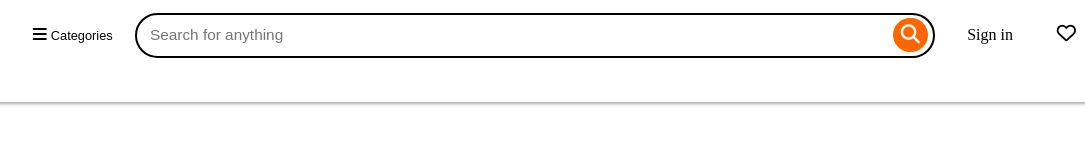
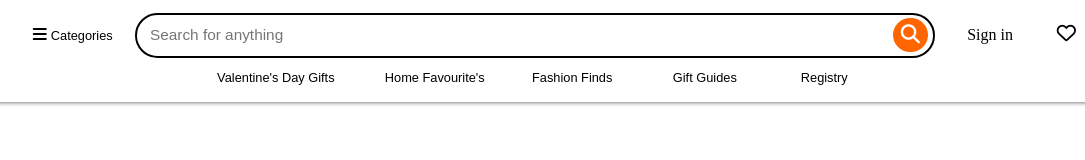
Before and after one commit to farrukhkh00/etsy_web_model, a plain HTML site: page index.html in a window 1280 px wide. Shown: the full height of the page, 108-1193 px from the left. Drawn offline with Linux system fonts and the light colour scheme.

Commit message:
added under search bars
completed overall nav

```diff
--- a/index.html
+++ b/index.html
@@ -16,6 +16,11 @@
             <span class="signin"><a href="">Sign in</a></span>
           <span class="fav">  <i  class="fa-regular fa-heart"></i></span>
          <img class="bag" src="bag.png" alt="bag">
+         <span class="vg"><a href="">Valentine's Day Gifts</a></span>
+         <span class="hf"><a href="">Home Favourite's</a></span>
+         <span class="ff"><a href="">Fashion Finds</a></span>
+         <span class="gg"><a href="">Gift Guides</a></span>
+         <span class="registry"><a href="">Registry</a></span>
     </nav>
 </body>
 </html>
--- a/style.css
+++ b/style.css
@@ -82,7 +82,7 @@ nav > img{
 }
 .signin:hover{
     border-radius: 3vw;
-    background-color: lightgray;
+    background-color: rgba(181, 179, 179, 0.3);
     padding: 1vw;
     height: 1.1vw;
     padding-top: 0.5vw;
@@ -118,3 +118,120 @@ nav > img{
     margin-top: 0.8vw;
     background-color: rgba(139, 187, 255, 0.5);
 }
+.vg{
+    position: absolute;
+    margin-top: 5vw;
+    margin-left:24.4vw;
+    padding: 1vw;
+    height: 1.1vw;
+    padding-top: 0.5vw;
+    font-family: sans-serif;
+    font-size: 1vw;
+}
+.vg > a{
+    text-decoration: none;
+    color: black;
+
+}
+.vg:hover{
+    border-radius: 3vw;
+    background-color: rgba(181, 179, 179, 0.3);
+    padding: 1vw;
+    height: 1.1vw;
+    margin-top: 4.7vw;
+    padding-top: 0.8vw;
+}
+.hf{
+    position: absolute;
+    margin-top: 5vw;
+    margin-left:37.5vw;
+    padding: 1vw;
+    height: 1.1vw;
+    padding-top: 0.5vw;
+    font-family: sans-serif;
+    font-size: 1vw;
+}
+.hf > a{
+    text-decoration: none;
+    color: black;
+
+}
+.hf:hover{
+    border-radius: 3vw;
+    background-color: rgba(181, 179, 179, 0.3);
+    padding: 1vw;
+    height: 1.1vw;
+    margin-top: 4.7vw;
+    padding-top: 0.8vw;
+}
+.ff{
+    position: absolute;
+    margin-top: 5vw;
+    margin-left:49vw;
+    padding: 1vw;
+    height: 1.1vw;
+    padding-top: 0.5vw;
+    font-family: sans-serif;
+    font-size: 1vw;
+}
+.ff > a{
+    text-decoration: none;
+    color: black;
+
+}
+.ff:hover{
+    border-radius: 3vw;
+    background-color: rgba(181, 179, 179, 0.3);
+    padding: 1vw;
+    height: 1.1vw;
+    margin-top: 4.7vw;
+    padding-top: 0.8vw;
+}
+
+.gg{
+    position: absolute;
+    margin-top: 5vw;
+    margin-left:60vw;
+    padding: 1vw;
+    height: 1.1vw;
+    padding-top: 0.5vw;
+    font-family: sans-serif;
+    font-size: 1vw;
+}
+.gg > a{
+    text-decoration: none;
+    color: black;
+
+}
+.gg:hover{
+    border-radius: 3vw;
+    background-color: rgba(181, 179, 179, 0.3);
+    padding: 1vw;
+    height: 1.1vw;
+    margin-top: 4.7vw;
+    padding-top: 0.8vw;
+}
+.registry{
+    position: absolute;
+    margin-top: 5vw;
+    margin-left:70vw;
+    padding: 1vw;
+    height: 1.1vw;
+    padding-top: 0.5vw;
+    font-family: sans-serif;
+    font-size: 1vw;
+}
+.registry> a{
+    text-decoration: none;
+    color: black;
+
+
+}
+.registry:hover{
+    border-radius: 3vw;
+    background-color: rgba(181, 179, 179, 0.3);
+    padding: 1vw;
+    height: 1.1vw;
+    margin-top: 4.7vw;
+    padding-top: 0.8vw;
+}
```
